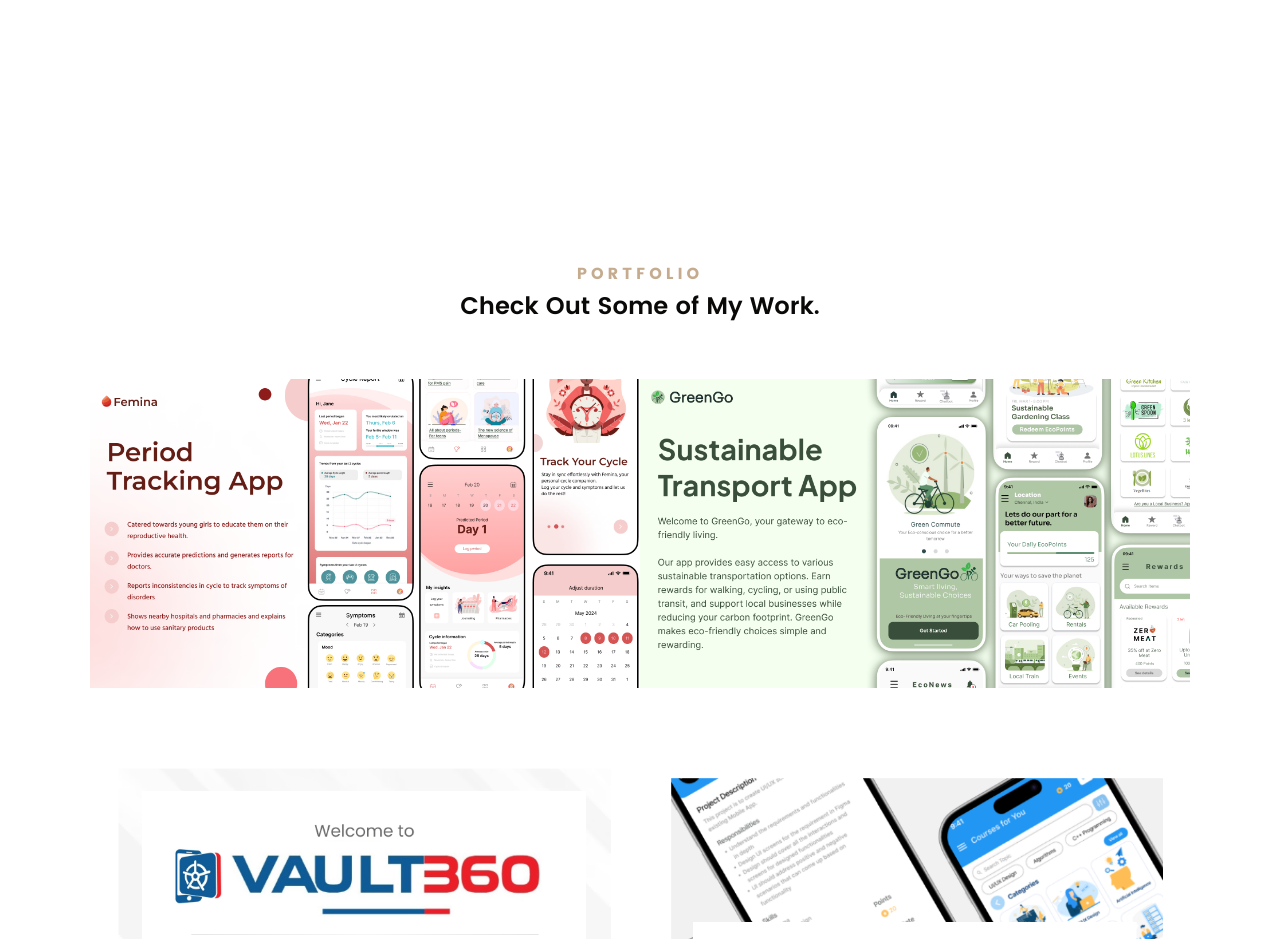
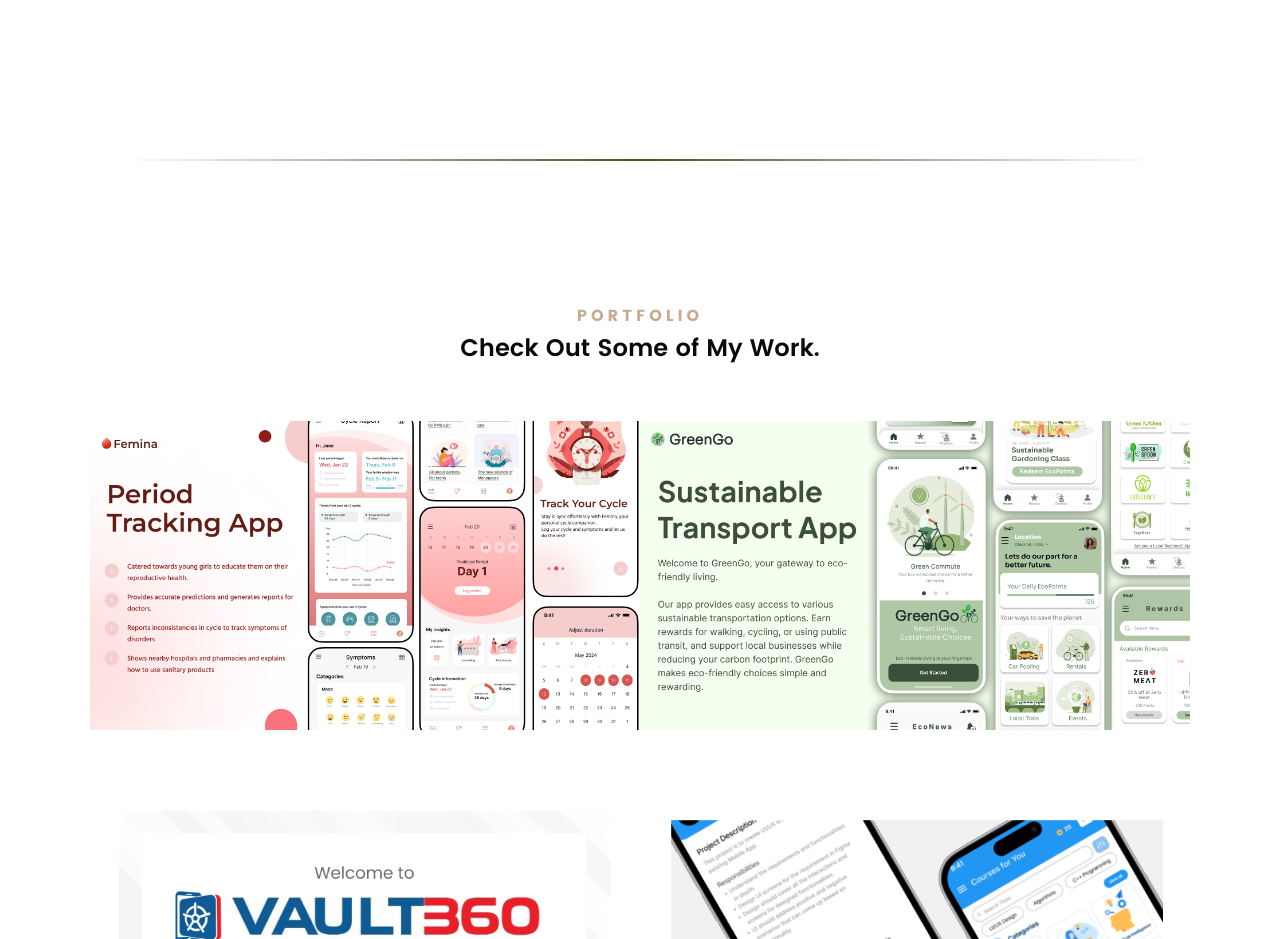
Before and after one commit to AyushiR0y/Portfolio, a plain HTML site: page index.html in a window 1280 px wide. Shown: the part 1760-2699 px from the top of the page. Drawn offline with Linux system fonts and the light colour scheme; files whose address does not match are found by name.

Commit message:
Update main.css

```diff
--- a/css/main.css
+++ b/css/main.css
@@ -241,6 +241,22 @@ pre > code {
 	padding: 0;
 	margin: 0;
 }
+.section-divider-container {
+    background-color: #FFFFFF; /* White background */
+    padding: 2rem 0; /* Adjust spacing above and below the divider */
+    display: flex;
+    justify-content: center;
+    align-items: center;
+}
+
+.section-divider {
+    width: 80%;
+    height: 2px;
+    background: linear-gradient(to right, #FFFFFF, #614423, #FFFFFF);
+    opacity: 1;
+}
+
+
 pre.prettyprint > code {
 	border: none;
 }
@@ -1019,7 +1035,7 @@ button::-moz-focus-inner, input::-moz-focus-inner {
 	background: #C6AC8F;
 }
 .grey-section p.lead {
-	color: #7d7d7d;
+	color: #e7e7e7;
 }
 .section-intro {
 	max-width: 700px;
```
